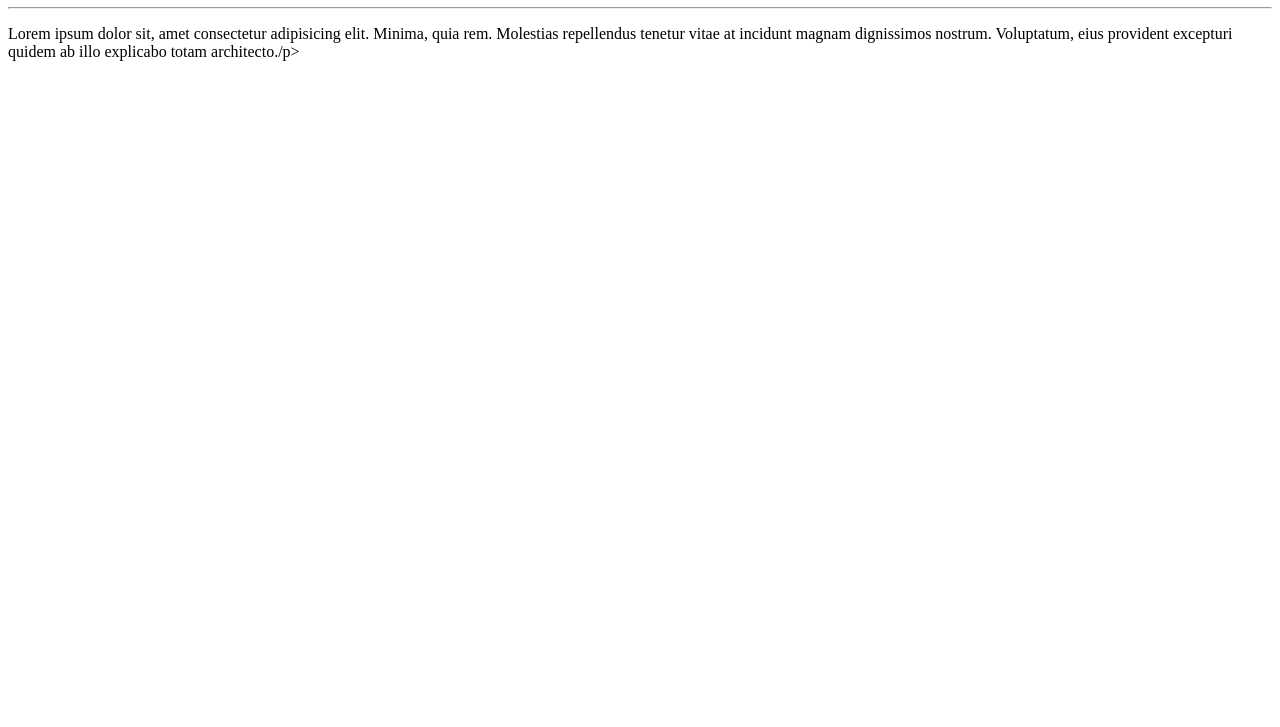
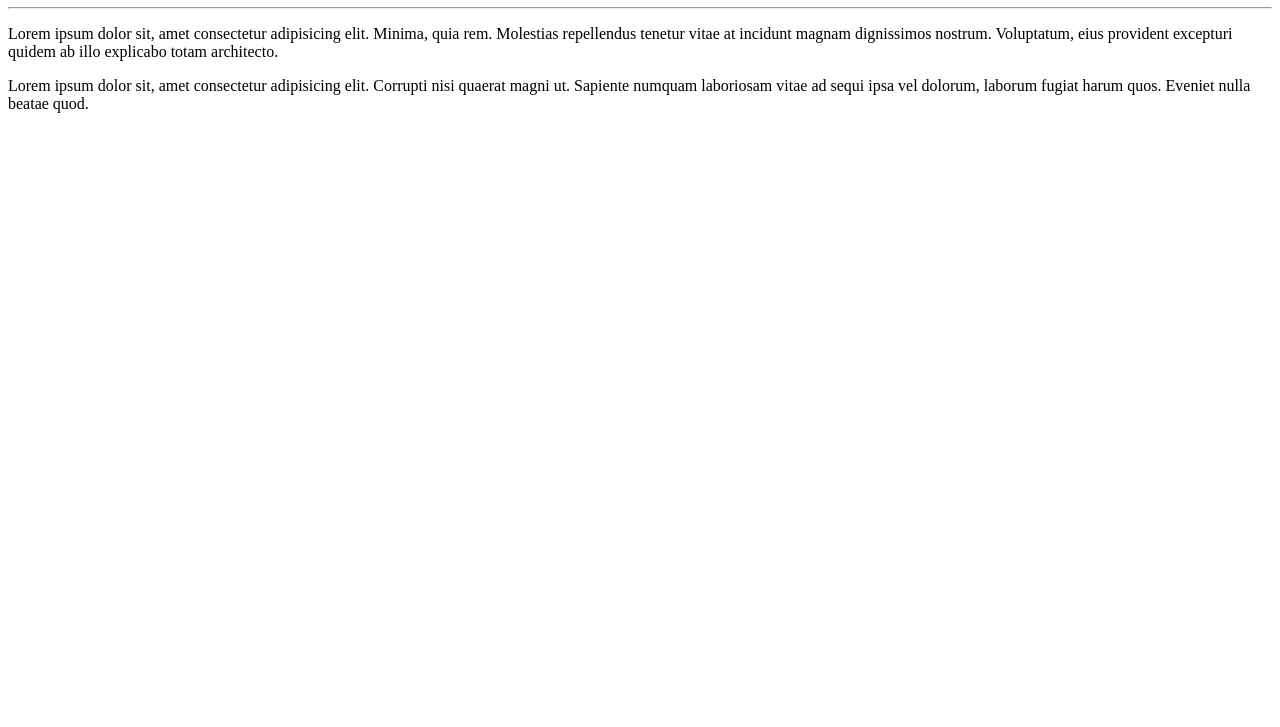
Before and after one commit to icarofranklin/Hello-Wolrd-Github, a plain HTML site: page Site exemplo/index.html in a window 1280 px wide. Shown: the part 73-800 px from the top of the page. Drawn offline with Linux system fonts and the light colour scheme.

Commit message:
Adicionei um parágrafo

```diff
--- a/Site exemplo/index.html
+++ b/Site exemplo/index.html
@@ -8,6 +8,7 @@
 <body>
     <h1>Olá, Mundo!</h1>
     <hr>
-    <p>Lorem ipsum dolor sit, amet consectetur adipisicing elit. Minima, quia rem. Molestias repellendus tenetur vitae at incidunt magnam dignissimos nostrum. Voluptatum, eius provident excepturi quidem ab illo explicabo totam architecto./p>
+    <p>Lorem ipsum dolor sit, amet consectetur adipisicing elit. Minima, quia rem. Molestias repellendus tenetur vitae at incidunt magnam dignissimos nostrum. Voluptatum, eius provident excepturi quidem ab illo explicabo totam architecto.</p>
+    <p>Lorem ipsum dolor sit, amet consectetur adipisicing elit. Corrupti nisi quaerat magni ut. Sapiente numquam laboriosam vitae ad sequi ipsa vel dolorum, laborum fugiat harum quos. Eveniet nulla beatae quod.</p>
 </body>
 </html>
```
